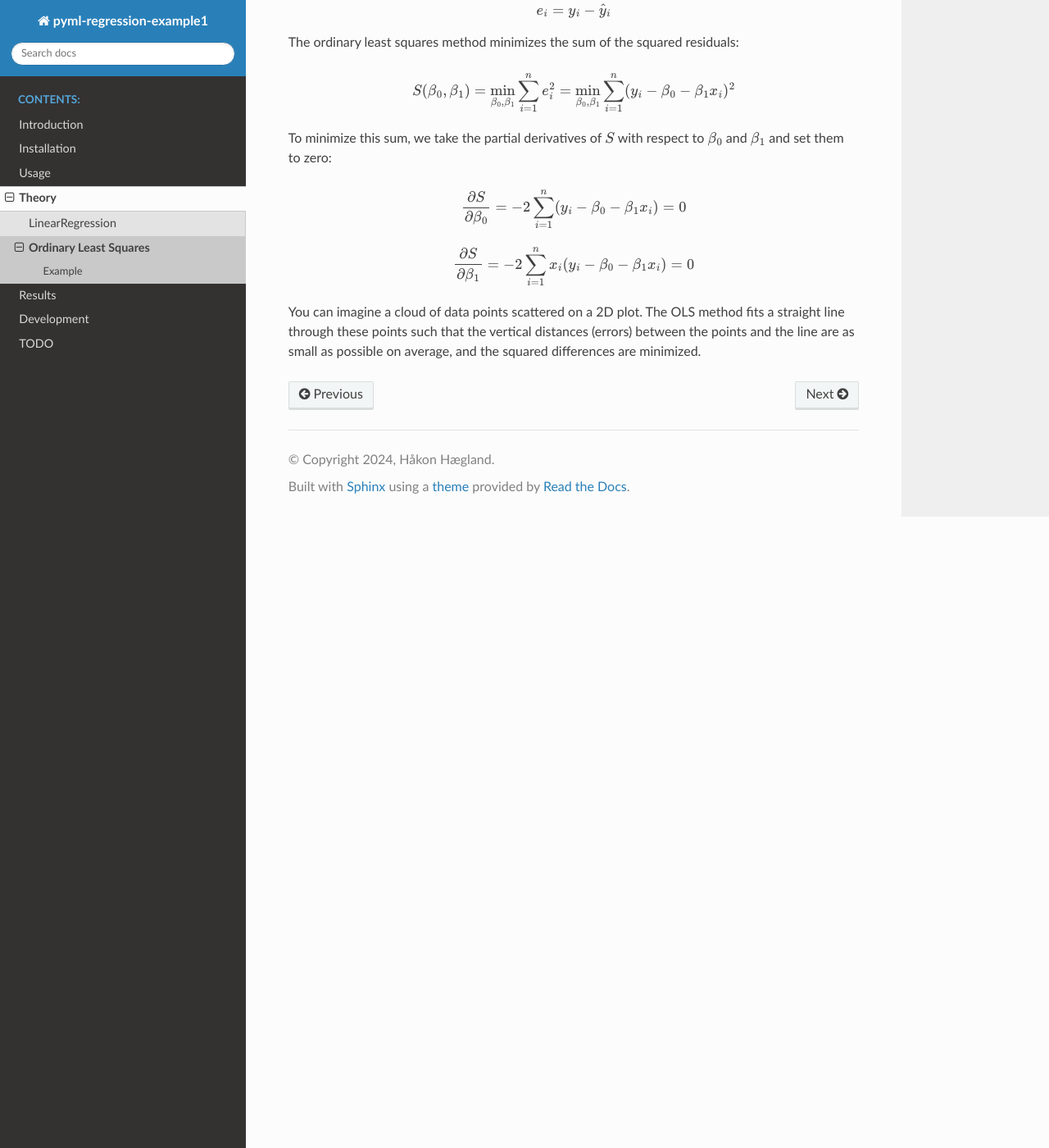
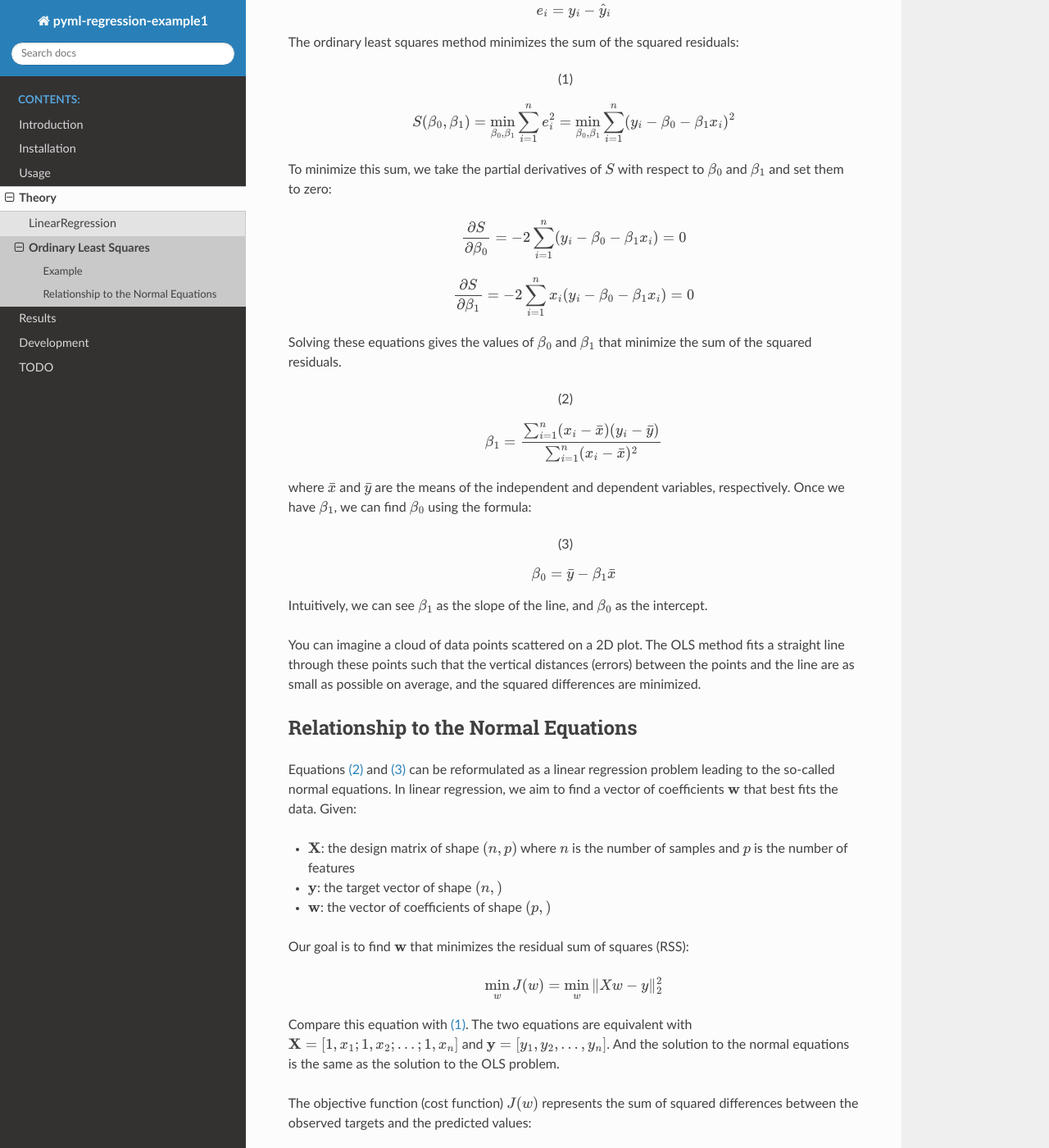
Before and after one commit to hakonhagland/pyml-regression-example1, a Sphinx documentation site: the page built from docs/theory/least_squares.rst, in a window 1280 px wide and 1400 px high, scrolled down 813 px. Shown: the whole window at 82% size. Built offline with Sphinx 7.4.7 and the Read the Docs theme 3.1.0, drawn with Linux system fonts in a browser that asks for light colours; some of the changed text lies outside the part shown.

Commit message:
Added more documentation
Added more about the least squares method to the documentation

```diff
--- a/docs/conf.py
+++ b/docs/conf.py
@@ -18,7 +18,6 @@ extensions = [
 templates_path = ["_templates"]
 exclude_patterns = ["_build", "Thumbs.db", ".DS_Store"]
 
-
 # -- Options for HTML output -------------------------------------------------
 # https://www.sphinx-doc.org/en/master/usage/configuration.html#options-for-html-output
 
--- a/docs/theory.rst
+++ b/docs/theory.rst
@@ -7,8 +7,8 @@ Theory
    theory/linear_regression
    theory/least_squares
 
-See the documents below for more information on the theory behind the models and methods used in
-``sklearn`` for linear regressions.
+See the sections below for more information on the theory behind the models and methods used in
+``sklearn`` for `linear regressions <https://scikit-learn.org/stable/modules/linear_model.html>`__.
 
 * :doc:`linear regressions <theory/linear_regression>`.
 * :doc:`least squares <theory/least_squares>`.
--- a/docs/theory/least_squares.rst
+++ b/docs/theory/least_squares.rst
@@ -37,6 +37,7 @@ The residual for each data point is the difference between the observed value an
 The ordinary least squares method minimizes the sum of the squared residuals:
 
 .. math::
+   :label: eq:ols
 
    S(\beta_0, \beta_1) = \min_{\beta_0, \beta_1} \sum_{i=1}^{n} e_i^2 = \min_{\beta_0, \beta_1} \sum_{i=1}^{n} (y_i - \beta_0 - \beta_1 x_i)^2
 
@@ -51,4 +52,94 @@ To minimize this sum, we take the partial derivatives of :math:`S` with respect
    \frac{\partial S}{\partial \beta_1} = -2 \sum_{i=1}^{n} x_i (y_i - \beta_0 - \beta_1 x_i) = 0
 
 
-You can imagine a cloud of data points scattered on a 2D plot. The OLS method fits a straight line through these points such that the vertical distances (errors) between the points and the line are as small as possible on average, and the squared differences are minimized.
+Solving these equations gives the values of :math:`\beta_0` and :math:`\beta_1` that minimize the sum of the squared residuals.
+
+.. math::
+   :label: eq:beta_1
+
+   \beta_1 = \frac{\sum_{i=1}^n (x_i - \bar{x})(y_i - \bar{y})}{\sum_{i=1}^n (x_i - \bar{x})^2}
+
+where :math:`\bar{x}` and :math:`\bar{y}` are the means of the independent and dependent variables,
+respectively. Once we have :math:`\beta_1`, we can find :math:`\beta_0` using the formula:
+
+.. math::
+   :label: eq:beta_0
+
+   \beta_0 = \bar{y} - \beta_1 \bar{x}
+
+Intuitively, we can see :math:`\beta_1` as the slope of the line, and :math:`\beta_0` as the intercept.
+
+You can imagine a cloud of data points scattered on a 2D plot.
+The OLS method fits a straight line through these points such that the vertical distances
+(errors) between the points and the line are as small as possible on average, and the
+squared differences are minimized.
+
+Relationship to the Normal Equations
+------------------------------------
+
+Equations :eq:`eq:beta_1` and :eq:`eq:beta_0` can be reformulated as a linear regression problem
+leading to the so-called normal equations.
+In linear regression, we aim to find a vector of coefficients :math:`\mathbf{w}` that
+best fits the data. Given:
+
+* :math:`\mathbf{X}`: the design matrix of shape :math:`(n, p)` where :math:`n` is the number of samples and :math:`p` is the number
+  of features
+
+* :math:`\mathbf{y}`: the target vector of shape :math:`(n,)`
+
+* :math:`\mathbf{w}`: the vector of coefficients of shape :math:`(p,)`
+
+Our goal is to find :math:`\mathbf{w}` that minimizes the residual sum of squares (RSS):
+
+.. math::
+
+   \min_w J(w) = \min_w \|Xw - y\|_2^2
+
+
+Compare this equation with :eq:`eq:ols`. The two equations are equivalent with
+:math:`\mathbf{X} = [1, x_1; 1, x_2; \dots; 1, x_n]` and :math:`\mathbf{y} = [y_1, y_2, \dots, y_n]`.
+And the solution to the normal equations is the same as the solution to the OLS problem.
+
+The objective function (cost function) :math:`J(w)` represents the sum of squared differences
+between the observed targets and the predicted values:
+
+.. math::
+
+   J(w) = (Xw - y)^T (Xw - y)
+
+The expands to:
+
+.. math::
+
+   J(w) = w^T X^T X w - 2 w^T X^T y + y^T y
+
+Note that :math:`y^T y` is a constant with respect to :math:`w` and can be ignored during optimization.
+
+To find the minimum of :math:`J(w)`, we compute its gradient with respect to :math:`w` and set it to zero:
+
+.. math::
+
+   \nabla_w J(w) = 2 X^T X w - 2 X^T y
+
+Setting the gradient to zero to find the critical points:
+
+.. math::
+
+   2 X^T X w - 2 X^T y = 0
+
+Simplify by dividing both sides by 2:
+
+.. math::
+
+   X^T X w = X^T y
+
+This equation is known as the normal equation.
+
+Assuming :math:`X^T X` is invertible (which requires that :math:`X` has full rank),
+we can solve for :math:`w`:
+
+.. math::
+
+   w = (X^T X)^{-1} X^T y
+
+This is the closed-form solution to the linear regression problem.
```
Also changed, not shown: docs/results.rst (+7 -1 lines), docs/images/regression2.png (added), 1 other file.
